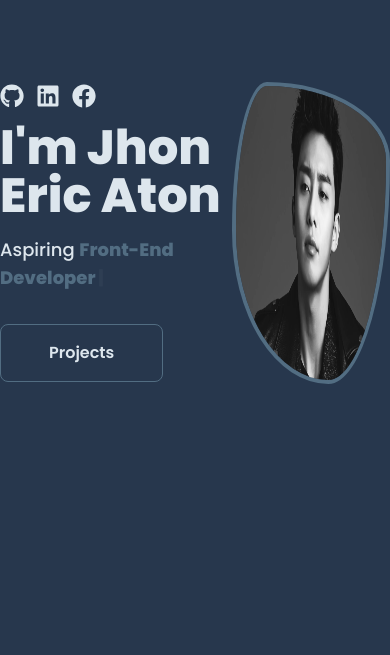
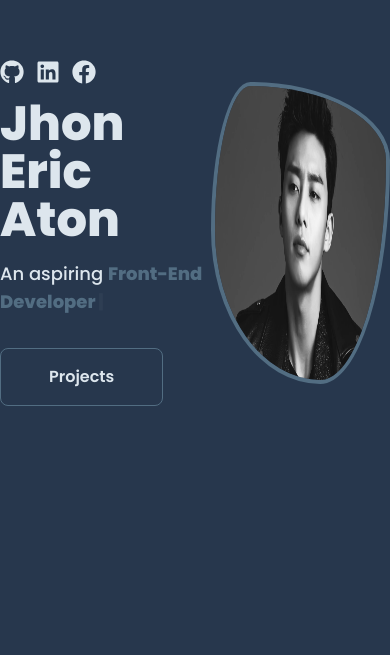
Before and after one commit to Jhoneric12/react-portfolio, a React (Vite) app: page / in a window 390 px wide. Shown: the part 189-844 px from the top of the page. Built offline with nearby package versions, Linux system fonts and the light colour scheme; a web font is replaced by a local one.

Commit message:
modify responsiveness

```diff
--- a/src/components/ProjectList.jsx
+++ b/src/components/ProjectList.jsx
@@ -12,7 +12,7 @@ function ProjectList() {
   return (
     <div className="container">
         <div className="project mb-40 flex justify-around">
-            <div className="first flex flex-col w-[40%]">
+            <div className="first flex flex-col w-[40%] md:w-[40%] lg:w-[40%]">
                 <h1 className='text-xl text-fonts font-bold mb-4'>University of Rizal System Library Management</h1>
                 <div className="languages flex mb-10 " data-aos="fade-up">
                     <Languages lang = 'CSharp'/>
@@ -30,7 +30,7 @@ function ProjectList() {
             </div>
         </div>
         <div className="project mb-40 flex justify-around">
-            <div className="first flex flex-col w-[40%]">
+            <div className="first flex flex-col w-[40%] md:w-[40%] lg:w-[40%]">
                 <h1 className='text-xl text-fonts font-bold mb-4'>Mellotikos Website</h1>
                 <div className="languages flex mb-10 " data-aos="fade-up">
                     <Languages lang = 'HTML'/>
@@ -49,7 +49,7 @@ function ProjectList() {
             </div>
         </div>
         <div className="project mb-40 flex justify-around">
-            <div className="first flex flex-col w-[40%]">
+            <div className="first flex flex-col w-[40%] md:w-[40%] lg:w-[40%]">
                 <h1 className='text-xl text-fonts font-bold mb-4'>Netflix Landing Page</h1>
                 <div className="languages flex mb-10 " data-aos="fade-up">
                     <Languages lang = 'HTML'/>
--- a/src/components/SectionTitle.jsx
+++ b/src/components/SectionTitle.jsx
@@ -2,7 +2,7 @@ import React from 'react'
 
 const SectionTitle = ({title}) => {
   return (
-    <div className="title flex mb-32 w-full justify-center">
+    <div className="title flex mb-32 w-full justify-center md:w-full lg:w-full">
         <h1 className='text-[2rem] text-fonts font-extrabold py-0.5 border-b-4 border-secondary'>{title}</h1>
     </div>
   )
--- a/src/sections/Foooter.jsx
+++ b/src/sections/Foooter.jsx
@@ -4,7 +4,7 @@ import AnchorLink from 'react-anchor-link-smooth-scroll'
 
 function Foooter() {
   return (
-    <div className="container w-full border-t border-secondary py-4 flex justify-center mt-16 items-center">
+    <div className="container w-full border-t border-secondary py-4 flex justify-center mt-16 items-center md:w-full lg:w-full">
         <div className="logo flex">
             <AnchorLink href='#hero'><h1 className='text-secondary text-lg font-bold hover:text-fonts transition duration-150 cursor-pointer'>JEA.</h1></AnchorLink>
         </div>
--- a/src/sections/Hero.jsx
+++ b/src/sections/Hero.jsx
@@ -14,16 +14,16 @@ function Hero() {
   })
 
   return (
-    <div className='container w-full h-screen flex items-center justify-around'  id='hero'>
+    <div className='container w-full h-screen flex items-center justify-around md:w-full lg:w-full'  id='hero'>
       <div className="hero-content">
-        <div className='icons flex justify-between w-24 mb-4'>
+        <div className='icons flex justify-between w-24 mb-4 '>
           <a href="https://github.com/Jhoneric12" target='blank'><FaGithub className='text-fonts w-6 h-6 transition duration-150 hover:opacity-80'/></a>
           <a href="https://www.linkedin.com/in/jhon-eric-aton-5535a8245/" target='blank'><FaLinkedin className='text-fonts w-6 h-6 transition duration-150 hover:opacity-80'/></a>
           <a href="https://www.facebook.com/jhoneric.aton" target='blank'><FaFacebook className='text-fonts w-6 h-6 transition duration-150 hover:opacity-80'/></a>
         </div>
         <div className="main-content mb-8">
-          <h1 className=' text-5xl text-fonts font-extrabold mb-4'>I'm Jhon Eric Aton</h1>
-          <h4 className=' text-based text-fonts font-medium text-lg' >Aspiring <span className='text-secondary font-extrabold text-based
+          <h1 className=' text-5xl text-fonts font-extrabold mb-4'>Jhon Eric Aton</h1>
+          <h4 className=' text-based text-fonts font-medium text-lg' >An aspiring <span className='text-secondary font-extrabold text-based
           '>{text}<Cursor cursorColor='#DDE6ED'/></span></h4>
         </div>
         <div className="btn">
```
Also changed, not shown: src/assets/Biancakes.jpg (added).
